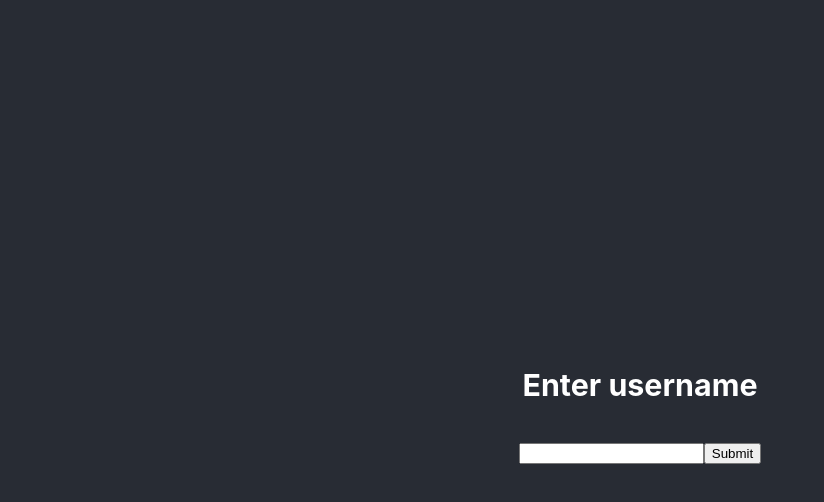
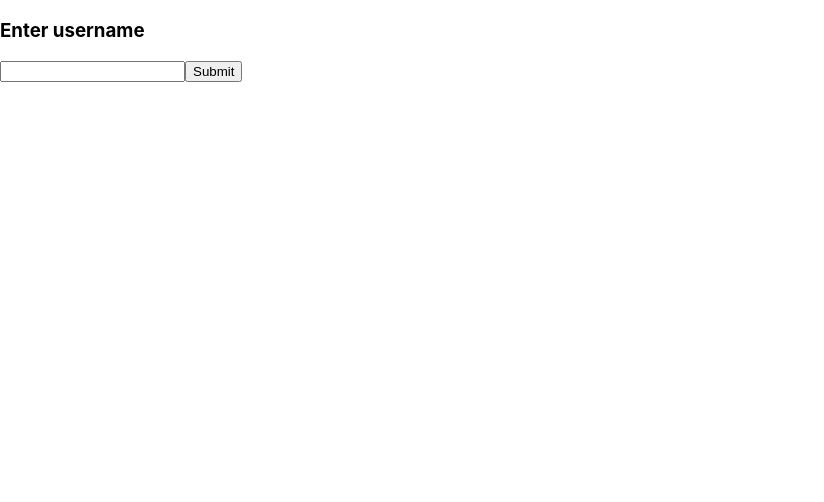
Before and after one commit to timdecillis/swolemate, a React (Create React App) app in the folder client/: page / in a window 1280 px wide. Shown: the top 502 px of the page, without its empty margins (0-824 px from the left). Built offline with nearby package versions, Linux system fonts and the light colour scheme.

Commit message:
Removed default styling

```diff
--- a/client/src/App.tsx
+++ b/client/src/App.tsx
@@ -18,8 +18,10 @@ function App() {
   const newTemplateOpen = useSelector(getNewTemplateOpen)
 
   return (
-    <div className="App">
-      <header className="App-header">
+    // <div className="App">
+    <div>
+      {/* <header className="App-header"> */}
+      <header>
         {user && <h4>Welcome, {user}!</h4>}
         {signedIn ?
           <>
```
